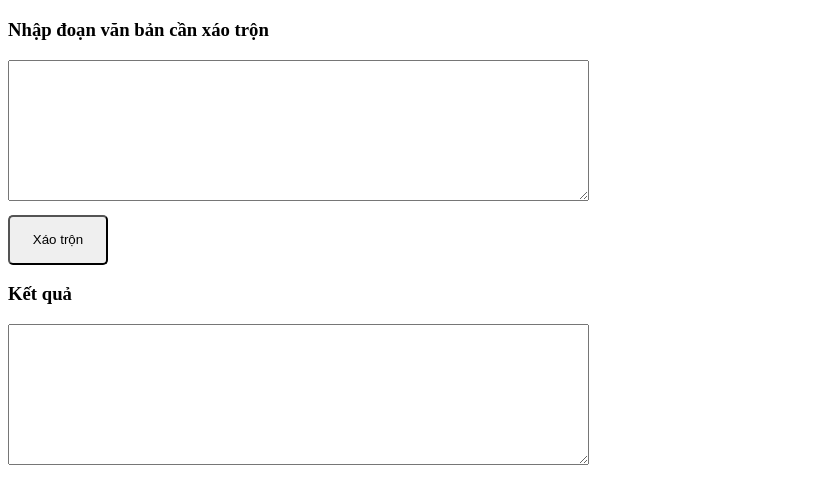
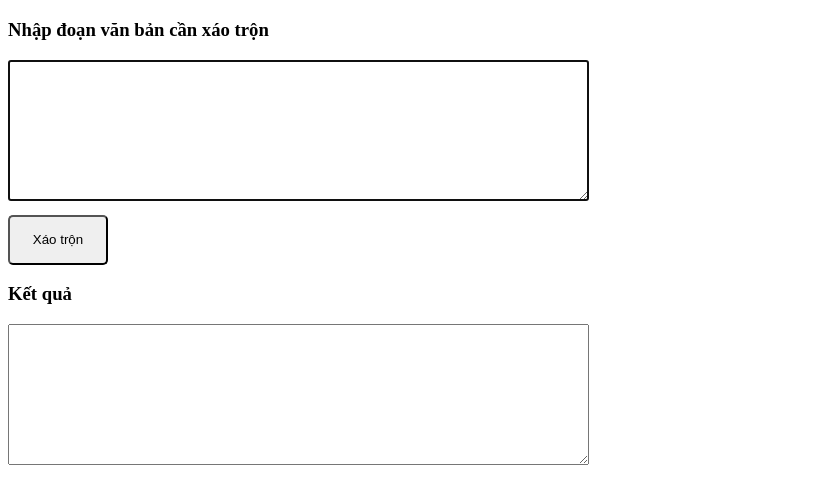
Before and after one commit to githubnhat/githubnhat.github.io, a plain HTML site: page index.html in a window 1280 px wide. Shown: the part 61-564 px from the top of the page, without its empty margins (0-823 px from the left). Drawn offline with Linux system fonts and the light colour scheme.

Commit message:
Update index.html

```diff
--- a/index.html
+++ b/index.html
@@ -13,7 +13,7 @@
       <h1>Xáo Trộn Văn Bản</h1>
       <div class="text-input">
         <h3>Nhập đoạn văn bản cần xáo trộn</h3>
-        <textarea class="input" rows="9" cols="70" placeholder="Vui lòng nhập văn bản cần xáo trộn">
+        <textarea class="input" rows="9" cols="70" autofocus placeholder="Vui lòng nhập văn bản cần xáo trộn">
 
         </textarea>
       </div>
```
